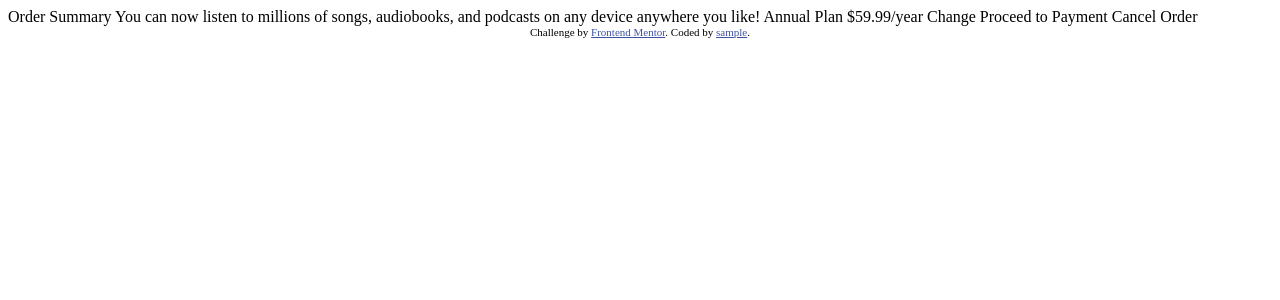
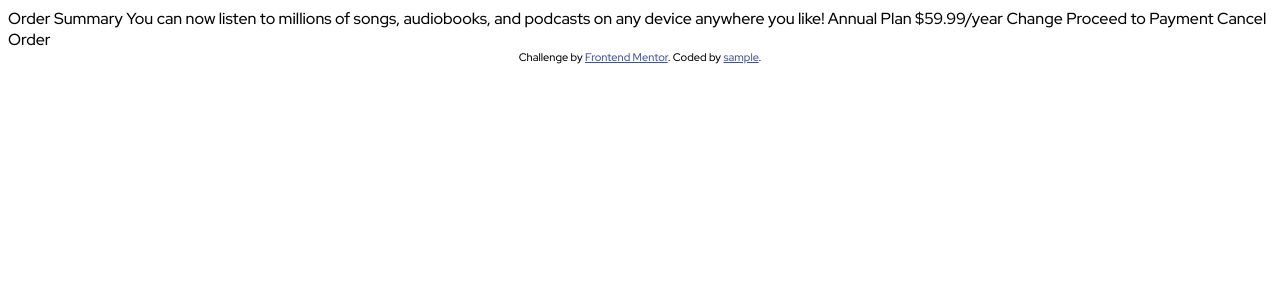
Before and after one commit to ryeokra/ord-sum-comp, a Python web app: template templates/index.jinja2 in a window 1280 px wide. Shown: the top 300 px of the page. Run offline with Jinja, Linux system fonts and the light colour scheme; the template is opened without the code that fills it: most values are stand-ins (such as "Sample title", 1, 10 or a date in 2020).

Commit message:
link to red had display google fonts

```diff
--- /dev/null
+++ b/static/css/index.css
@@ -0,0 +1 @@
+* {font-family: 'Red Hat Display', sans-serif;}
--- a/templates/index.jinja2
+++ b/templates/index.jinja2
@@ -5,10 +5,11 @@
     <meta charset="UTF-8">
     <meta name="viewport" content="width=device-width, initial-scale=1.0">
 
-    <link rel="icon" type="image/png" sizes="32x32" href="../static/images/favicon-32x32.png">
-
     <title>Order summary card</title>
 
+    <link href="https://fonts.googleapis.com/css2?family=Red+Hat+Display:ital,wght@0,500;0,700;0,900;1,500;1,700;1,900&display=swap" rel="stylesheet">
+    <link rel="icon" type="image/png" sizes="32x32" href="../static/images/favicon-32x32.png">
+    <link rel="stylesheet" type="text/css" href="../static/css/index.css">
     <link rel="stylesheet" type="text/css" href="../static/css/attribution.css">
 </head>
 
```
